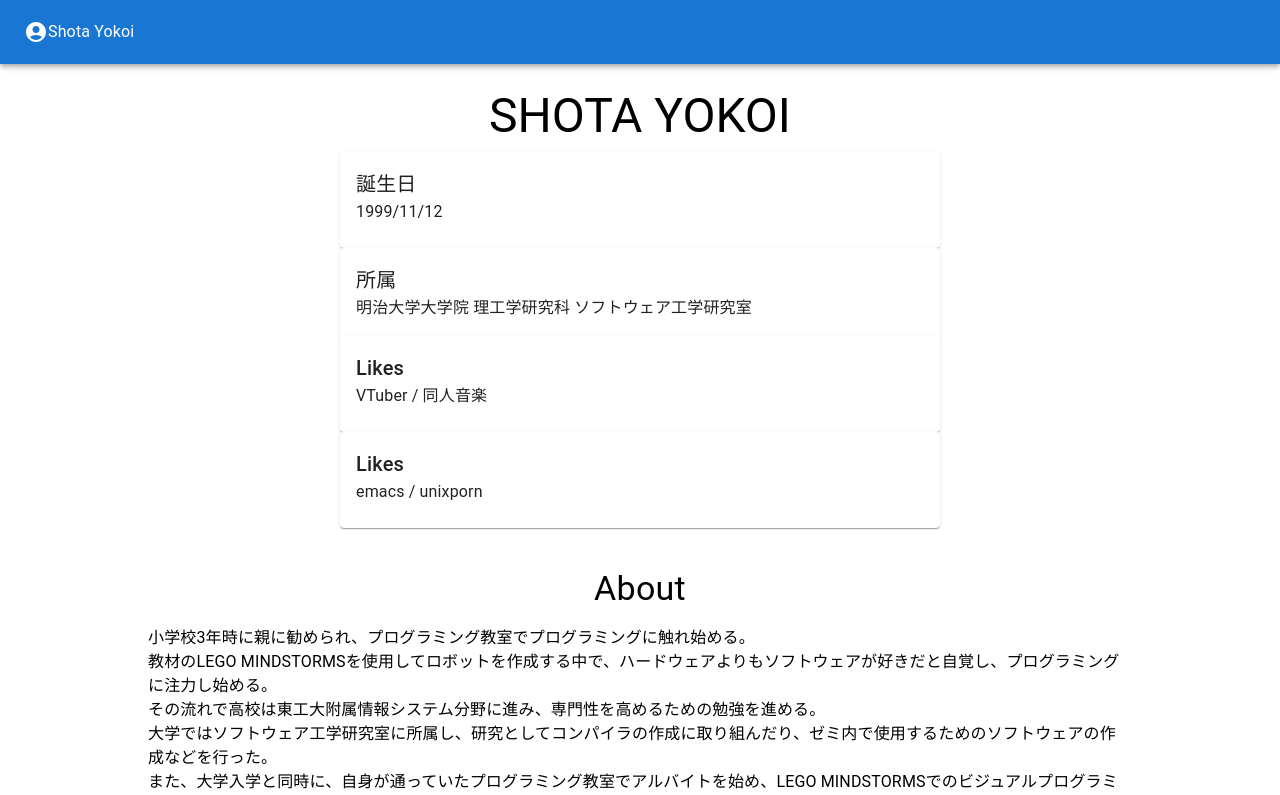
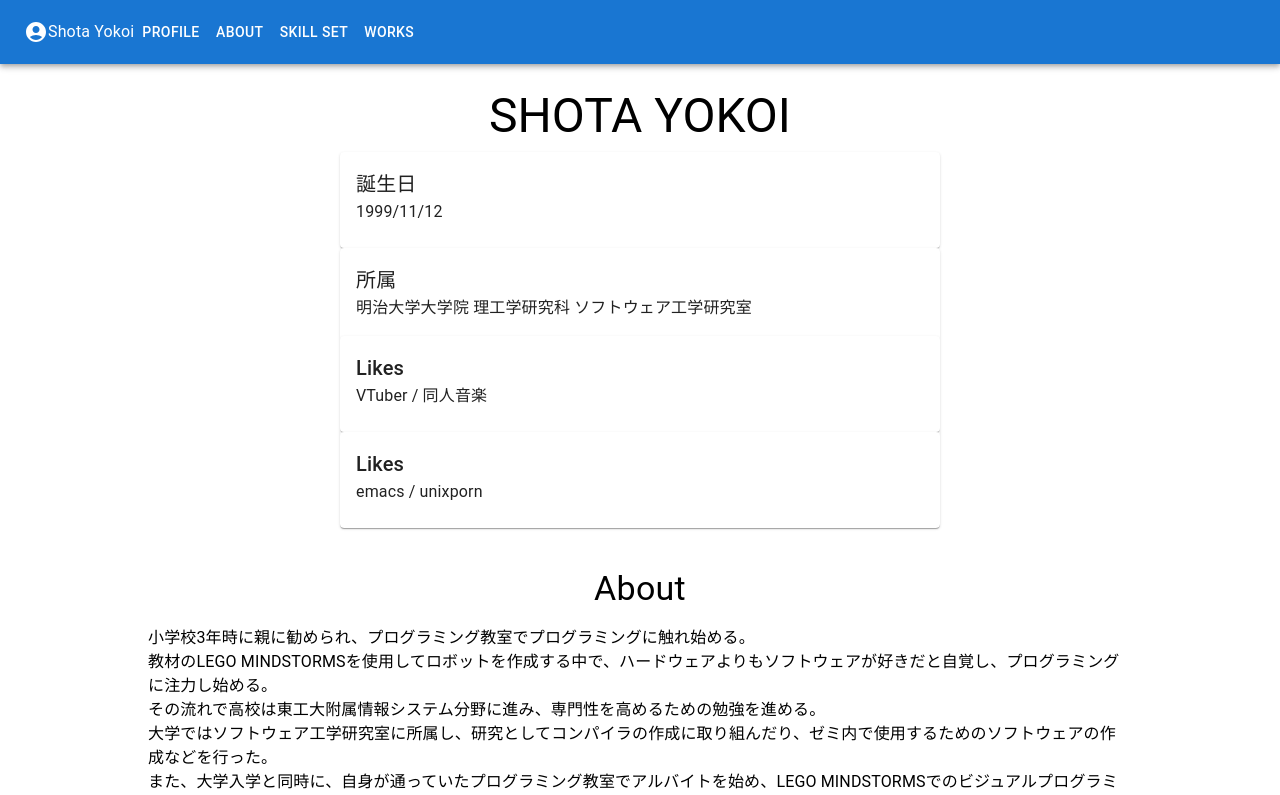
Before and after one commit to emacs-yokoish/portfolio-2023, a React (Create React App) app: page / in a window 1280 px wide. Shown: the top 795 px of the page. Built offline with nearby package versions, Linux system fonts and the light colour scheme.

Commit message:
ヘッダーにメニューの追加

```diff
--- a/src/components/Header.tsx
+++ b/src/components/Header.tsx
@@ -2,15 +2,35 @@ import React from 'react';
 import AppBar from '@mui/material/AppBar';
 import Toolbar from '@mui/material/Toolbar';
 import Typography from '@mui/material/Typography';
+import NavBar from './NavBar';
 
 import AccountCircle from '@mui/icons-material/AccountCircle';
 
 function Header() {
+  const items = [
+    {
+      name: 'Profile',
+      id: 'profile',
+    },
+    {
+      name: 'ABOUT',
+      id: 'about',
+    },
+    {
+      name: 'SKILL SET',
+      id: 'skill_set',
+    },
+    {
+      name: 'WORKS',
+      id: 'works',
+    },
+  ];
   return (
     <AppBar position="static">
       <Toolbar>
         <AccountCircle />
         <Typography> Shota Yokoi </Typography>
+        <NavBar items={items} />
       </Toolbar>
     </AppBar>
   );
--- /dev/null
+++ b/src/components/NavBar.tsx
@@ -0,0 +1,32 @@
+import React from 'react';
+
+import AnchorLink from 'react-anchor-link-smooth-scroll';
+import Button from '@mui/material/Button';
+
+interface NavBarItems {
+  items: {
+    name: string;
+    id: string;
+  }[];
+}
+
+function NavBar({ items }: NavBarItems) {
+  return (
+    <>
+      {items.map((item) => (
+        <AnchorLink
+          key={item.id}
+          href={'#' + item.id}
+          style={{
+            textDecoration: 'none',
+            color: 'inherit',
+          }}
+        >
+          <Button color="inherit">{item.name}</Button>
+        </AnchorLink>
+      ))}
+    </>
+  );
+}
+
+export default NavBar;
--- a/src/index.tsx
+++ b/src/index.tsx
@@ -14,11 +14,21 @@ const root = ReactDOM.createRoot(
 );
 root.render(
   <React.StrictMode>
-    <Header />
-    <Profile />
-    <About />
-    <SkillSet />
-    <Works />
+    <section>
+      <Header />
+    </section>
+    <section id="profile">
+      <Profile />
+    </section>
+    <section id="about">
+      <About />
+    </section>
+    <section id="skill_set">
+      <SkillSet />
+    </section>
+    <section id="works">
+      <Works />
+    </section>
   </React.StrictMode>
 );
 
```
Also changed, not shown: src/components/About.tsx (+9 -5 lines), src/components/Profile.tsx (+10 -26 lines), src/components/Works.tsx (+22 -13 lines).
